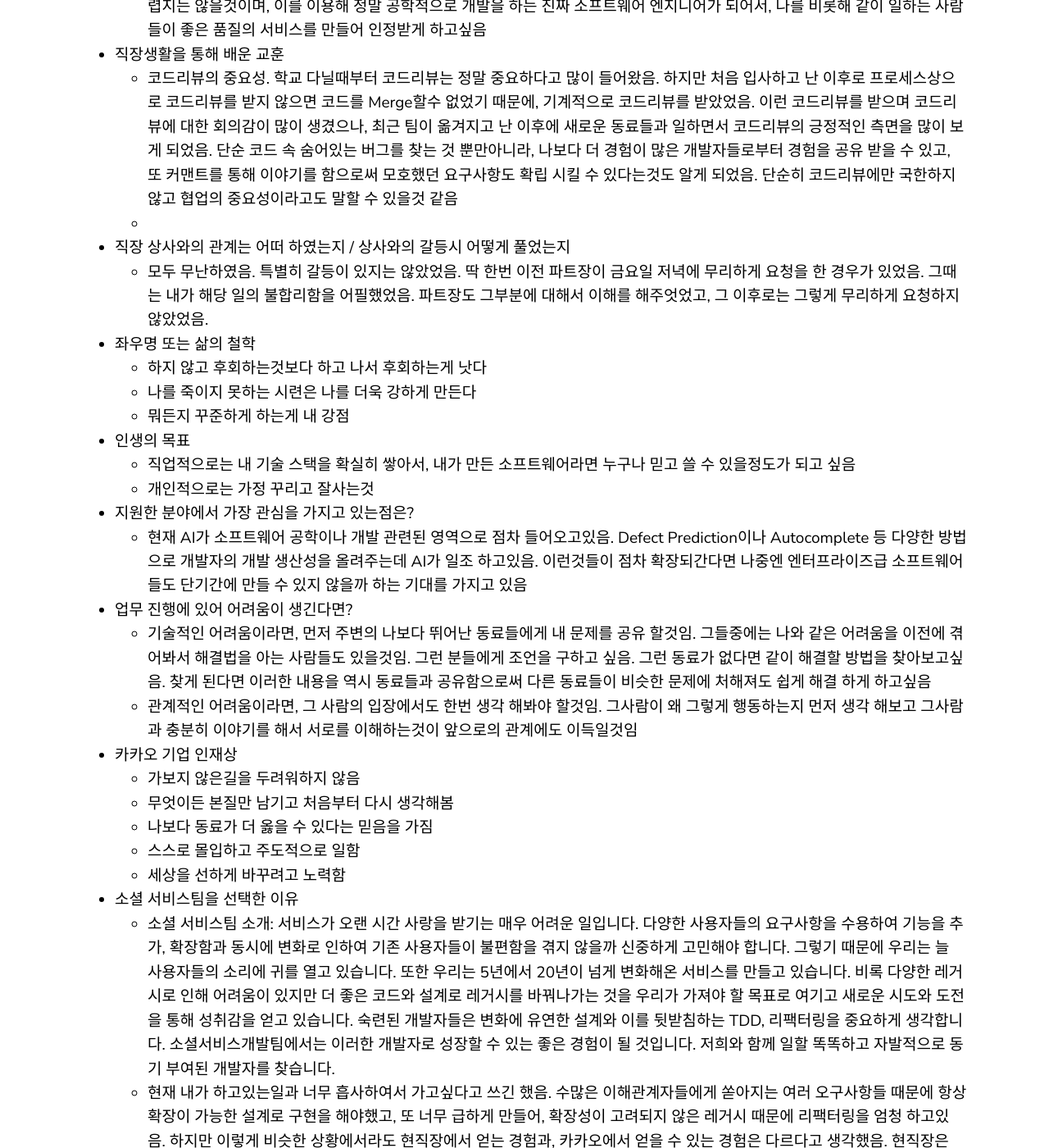
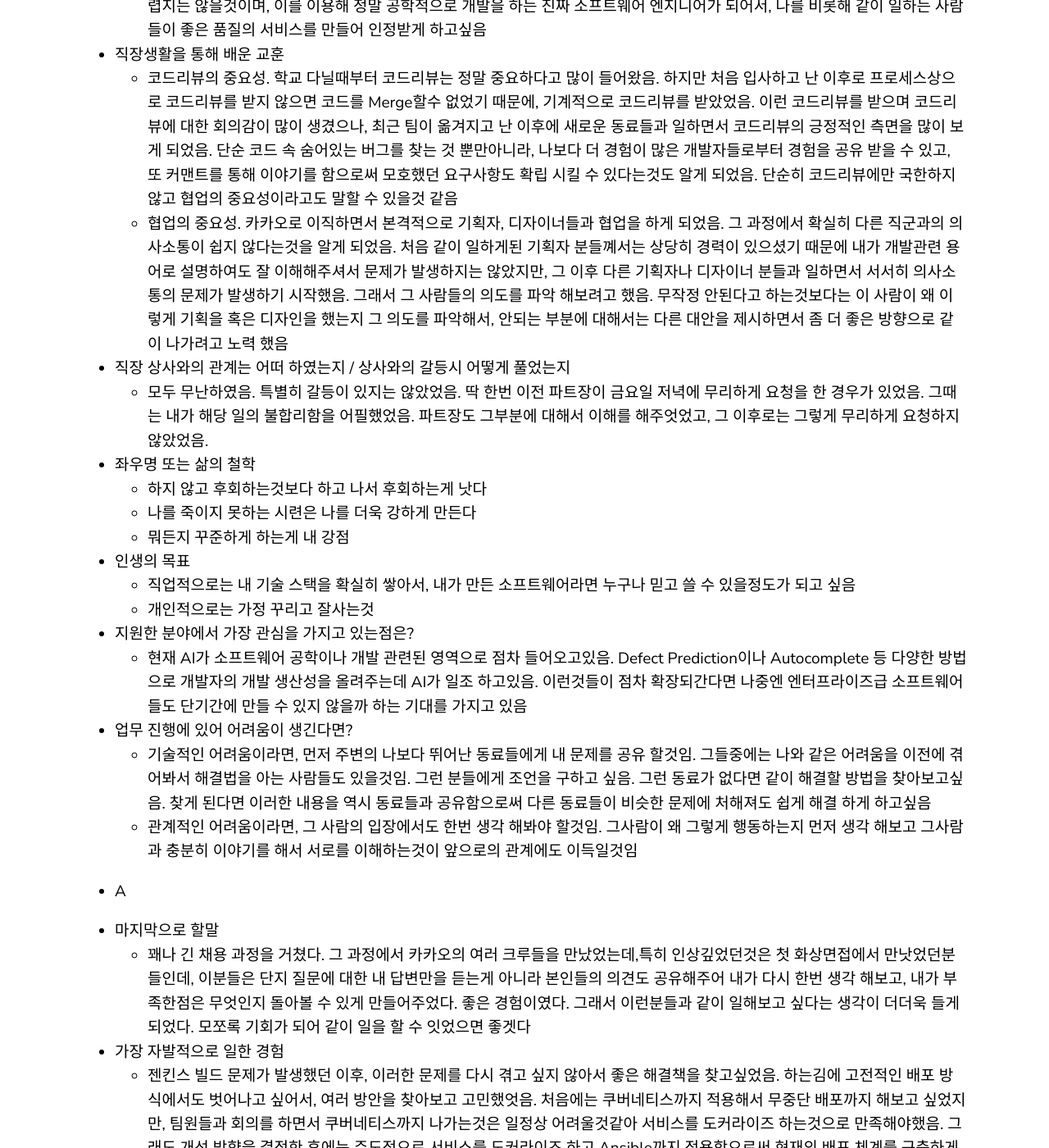
Before and after one commit to yoowonyoung/yoowonyoung.github.io, a Jekyll site: the page built from _posts/2020-09-17-Interview-05.md, in a window 1280 px wide and 1400 px high, scrolled down 2875 px. Shown: the whole window at 82% size. Built offline with Jekyll 4.4.1, drawn with Linux system fonts in a browser that asks for light colours; comment, search, counter and statistics services are not loaded; some of the changed text lies outside the part shown.

Commit message:
Update 2020-09-17-Interview-05.md

```diff
--- a/_posts/2020-09-17-Interview-05.md
+++ b/_posts/2020-09-17-Interview-05.md
@@ -36,7 +36,7 @@ categories: Interview
 
 - 직장생활을 통해 배운 교훈
     * 코드리뷰의 중요성. 학교 다닐때부터 코드리뷰는 정말 중요하다고 많이 들어왔음. 하지만 처음 입사하고 난 이후로 프로세스상으로 코드리뷰를 받지 않으면 코드를 Merge할수 없었기 때문에, 기계적으로 코드리뷰를 받았었음. 이런 코드리뷰를 받으며 코드리뷰에 대한 회의감이 많이 생겼으나, 최근 팀이 옮겨지고 난 이후에 새로운 동료들과 일하면서 코드리뷰의 긍정적인 측면을 많이 보게 되었음. 단순 코드 속 숨어있는 버그를 찾는 것 뿐만아니라, 나보다 더 경험이 많은 개발자들로부터 경험을 공유 받을 수 있고, 또 커맨트를 통해 이야기를 함으로써 모호했던 요구사항도 확립 시킬 수 있다는것도 알게 되었음. 단순히 코드리뷰에만 국한하지 않고 협업의 중요성이라고도 말할 수 있을것 같음
-    *
+    * 협업의 중요성. 카카오로 이직하면서 본격적으로 기획자, 디자이너들과 협업을 하게 되었음. 그 과정에서 확실히 다른 직군과의 의사소통이 쉽지 않다는것을 알게 되었음. 처음 같이 일하게된 기획자 분들꼐서는 상당히 경력이 있으셨기 때문에 내가 개발관련 용어로 설명하여도 잘 이해해주셔서 문제가 발생하지는 않았지만, 그 이후 다른 기획자나 디자이너 분들과 일하면서 서서히 의사소통의 문제가 발생하기 시작했음. 그래서 그 사람들의 의도를 파악 해보려고 했음. 무작정 안된다고 하는것보다는 이 사람이 왜 이렇게 기획을 혹은 디자인을 했는지 그 의도를 파악해서, 안되는 부분에 대해서는 다른 대안을 제시하면서 좀 더 좋은 방향으로 같이 나가려고 노력 했음
 
 - 직장 상사와의 관계는 어떠 하였는지 / 상사와의 갈등시 어떻게 풀었는지
     * 모두 무난하였음. 특별히 갈등이 있지는 않았었음. 딱 한번 이전 파트장이 금요일 저녁에 무리하게 요청을 한 경우가 있었음. 그때는 내가 해당 일의 불합리함을 어필했었음. 파트장도 그부분에 대해서 이해를 해주엇었고, 그 이후로는 그렇게 무리하게 요청하지 않았었음.
@@ -57,21 +57,7 @@ categories: Interview
     * 기술적인 어려움이라면, 먼저 주변의 나보다 뛰어난 동료들에게 내 문제를 공유 할것임. 그들중에는 나와 같은 어려움을 이전에 겪어봐서 해결법을 아는 사람들도 있을것임. 그런 분들에게 조언을 구하고 싶음. 그런 동료가 없다면 같이 해결할 방법을 찾아보고싶음. 찾게 된다면 이러한 내용을 역시 동료들과 공유함으로써 다른 동료들이 비슷한 문제에 처해져도 쉽게 해결 하게 하고싶음
     * 관계적인 어려움이라면, 그 사람의 입장에서도 한번 생각 해봐야 할것임. 그사람이 왜 그렇게 행동하는지 먼저 생각 해보고 그사람과 충분히 이야기를 해서 서로를 이해하는것이 앞으로의 관계에도 이득일것임
 
-- 카카오 기업 인재상
-    * 가보지 않은길을 두려워하지 않음
-    * 무엇이든 본질만 남기고 처음부터 다시 생각해봄
-    * 나보다 동료가 더 옳을 수 있다는 믿음을 가짐
-    * 스스로 몰입하고 주도적으로 일함
-    * 세상을 선하게 바꾸려고 노력함
-
-- 소셜 서비스팀을 선택한 이유
-    * 소셜 서비스팀 소개: 서비스가 오랜 시간 사랑을 받기는 매우 어려운 일입니다. 다양한 사용자들의 요구사항을 수용하여 기능을 추가, 확장함과 동시에 변화로 인하여 기존 사용자들이 불편함을 겪지 않을까 신중하게 고민해야 합니다. 그렇기 때문에 우리는 늘 사용자들의 소리에 귀를 열고 있습니다. 또한 우리는 5년에서 20년이 넘게 변화해온 서비스를 만들고 있습니다. 비록 다양한 레거시로 인해 어려움이 있지만 더 좋은 코드와 설계로 레거시를 바꿔나가는 것을 우리가 가져야 할 목표로 여기고 새로운 시도와 도전을 통해 성취감을 얻고 있습니다. 숙련된 개발자들은 변화에 유연한 설계와 이를 뒷받침하는 TDD, 리팩터링을 중요하게 생각합니다. 소셜서비스개발팀에서는 이러한 개발자로 성장할 수 있는 좋은 경험이 될 것입니다. 저희와 함께 일할 똑똑하고 자발적으로 동기 부여된 개발자를 찾습니다.
-    * 현재 내가 하고있는일과 너무 흡사하여서 가고싶다고 쓰긴 했음. 수많은 이해관계자들에게 쏟아지는 여러 오구사항들 때문에 항상 확장이 가능한 설계로 구현을 해야했고, 또 너무 급하게 만들어, 확장성이 고려되지 않은 레거시 때문에 리팩터링을 엄청 하고있음. 하지만 이렇게 비슷한 상황에서라도 현직장에서 얻는 경험과, 카카오에서 얻을 수 있는 경험은 다르다고 생각했음. 현직장은 제조업의 대기업 이였기때문에, 업무 프로세스 자체가 소프트웨어에는 적합하지 않았음. 하지만 카카오는 소프트웨어 회사이기 때문에 소프트웨어에 적합한 프로세스를 갖추고 있을것이라 생각해서
-
-- 카카오에 대한 질문
-    * 카카오만의 사내 개발자 네트워크가 있는지?
-    * 카카오내에서 협업은 어떻게 이뤄지고 있는지?
-    * 카카오의 코드리뷰 문화는 어떠한지?
+- A
 
 - 마지막으로 할말
     * 꽤나 긴 채용 과정을 거쳤다. 그 과정에서 카카오의 여러 크루들을 만났었는데,특히 인상깊었던것은 첫 화상면접에서 만낫었던분들인데, 이분들은 단지 질문에 대한 내 답변만을 듣는게 아니라 본인들의 의견도 공유해주어 내가 다시 한번 생각 해보고, 내가 부족한점은 무엇인지 돌아볼 수 있게 만들어주었다. 좋은 경험이였다. 그래서 이런분들과 같이 일해보고 싶다는 생각이 더더욱 들게 되었다. 모쪼록 기회가 되어 같이 일을 할 수 잇었으면 좋겟다
```
